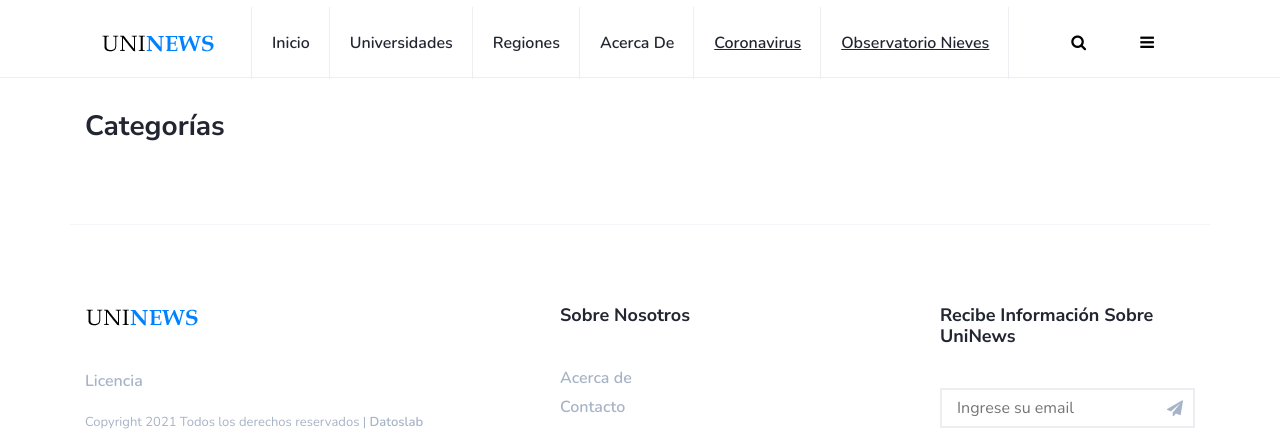
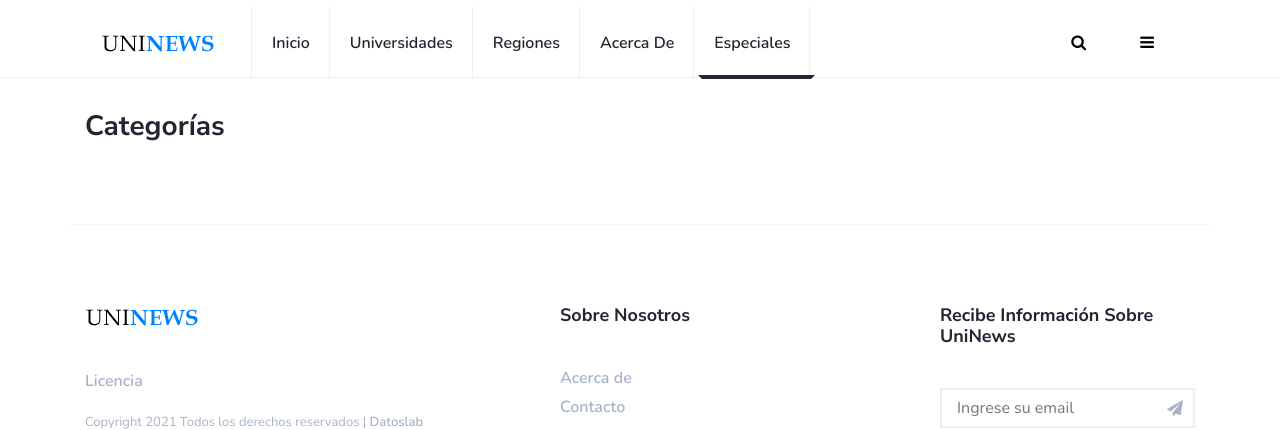
Before and after one commit to ezequiellagos/uninews, a Django app: page /categorias/ in a window 1280 px wide. Shown: the top 430 px of the page. Run offline with Django 3.2, Linux system fonts and the light colour scheme; data that the repository does not hold is empty; some libraries are stand-ins or nearby versions.

Commit message:
Update: menu
Se mejora la visualización de especiales

```diff
--- a/core/templates/core/base.html
+++ b/core/templates/core/base.html
@@ -88,8 +88,21 @@
                             <!-- <li><a href="{% url 'categories' %}">Categorías</a></li> -->
                             <li><a href="{% url 'regiones' %}">Regiones</a></li>
                             <li><a href="{% url 'about' %}">Acerca de</a></li>
-                            <li><a href="{% url 'topico' 'coronavirus' %}"> <u>Coronavirus</u> </a></li>
-                            <li><a href="{% url 'topico' 'obsnieves' %}"> <u>Observatorio Nieves</u> </a></li>
+
+                            <li class="nav-item dropdown">
+                                <a class=" dropdown-toggle" href="#" id="navbarDropdown" role="button" data-toggle="dropdown" aria-haspopup="true" aria-expanded="false">
+                                Especiales
+                                </a>
+                                <div class="dropdown-menu" aria-labelledby="navbarDropdown">
+                                    <a class="dropdown-item" href="{% url 'topico' 'coronavirus' %}">Coronavirus</a>
+                                    <a class="dropdown-item" href="{% url 'topico' 'obsnieves' %}">Observatorio Satelital de Nieves</a>
+
+                                    <div class="dropdown-divider"></div>
+                                    <a class="dropdown-item" href="{% url 'topico' 'uninews' %}">Uninews</a>
+                                    <a class="dropdown-item" href="{% url 'topico' 'datoslab' %}">DatosLab</a>
+                                </div>
+                            </li>
+
                         </ul>
                         <!-- /nav -->
 
--- a/news/views.py
+++ b/news/views.py
@@ -190,6 +190,8 @@ def topicKeyWords(topic):
         key_words = ['uninews']
     elif topic == 'obsnieves':
         key_words = ['observatorio satelital', 'satelital', 'nieves', 'observatorio satelital de nieves']
+    elif topic == 'datoslab':
+        key_words = ['datoslab', 'miguel guevara', 'uninews', 'fastask', 'moneda social']
     else:
         key_words = ['uninews']
 
```
